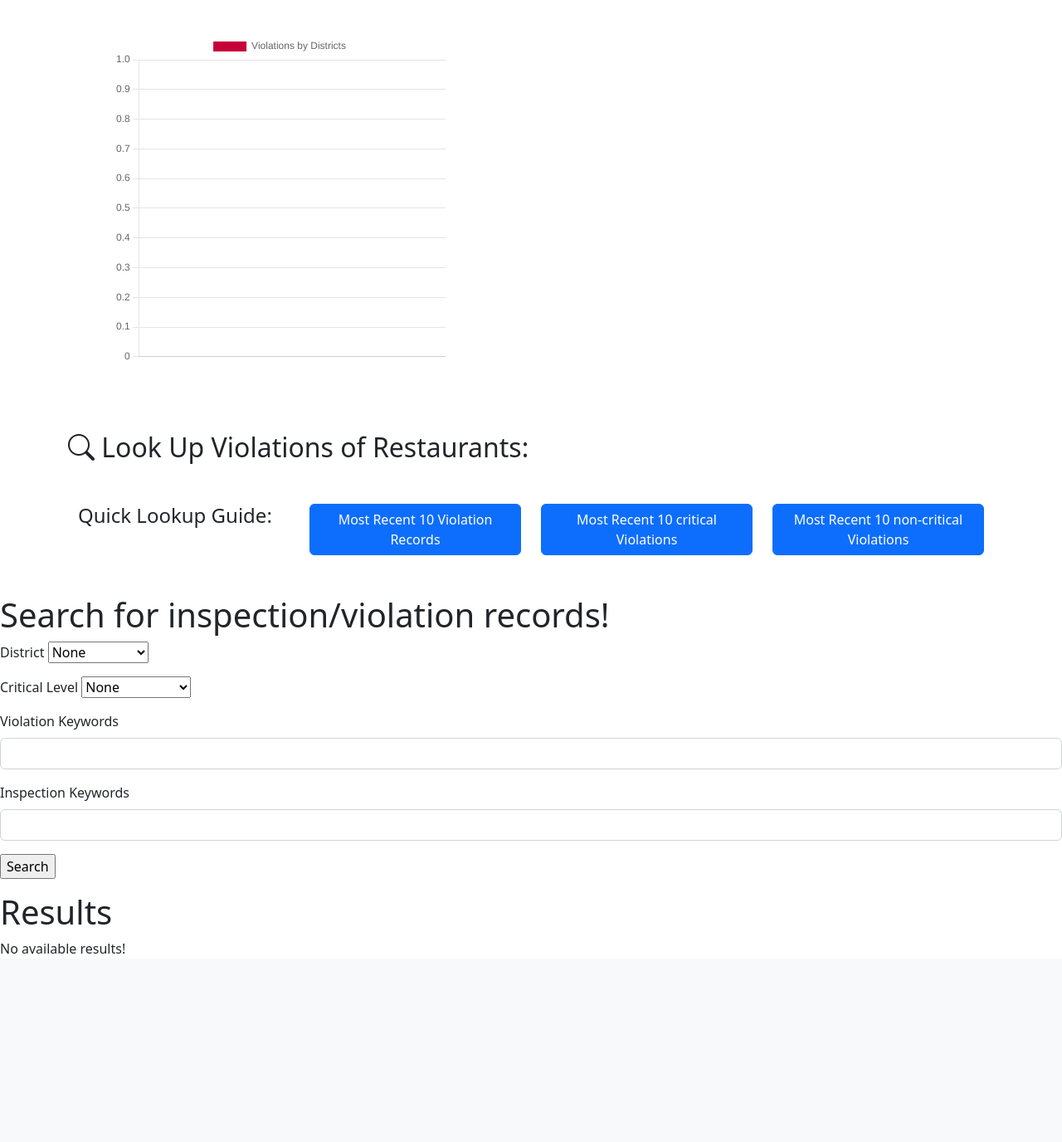
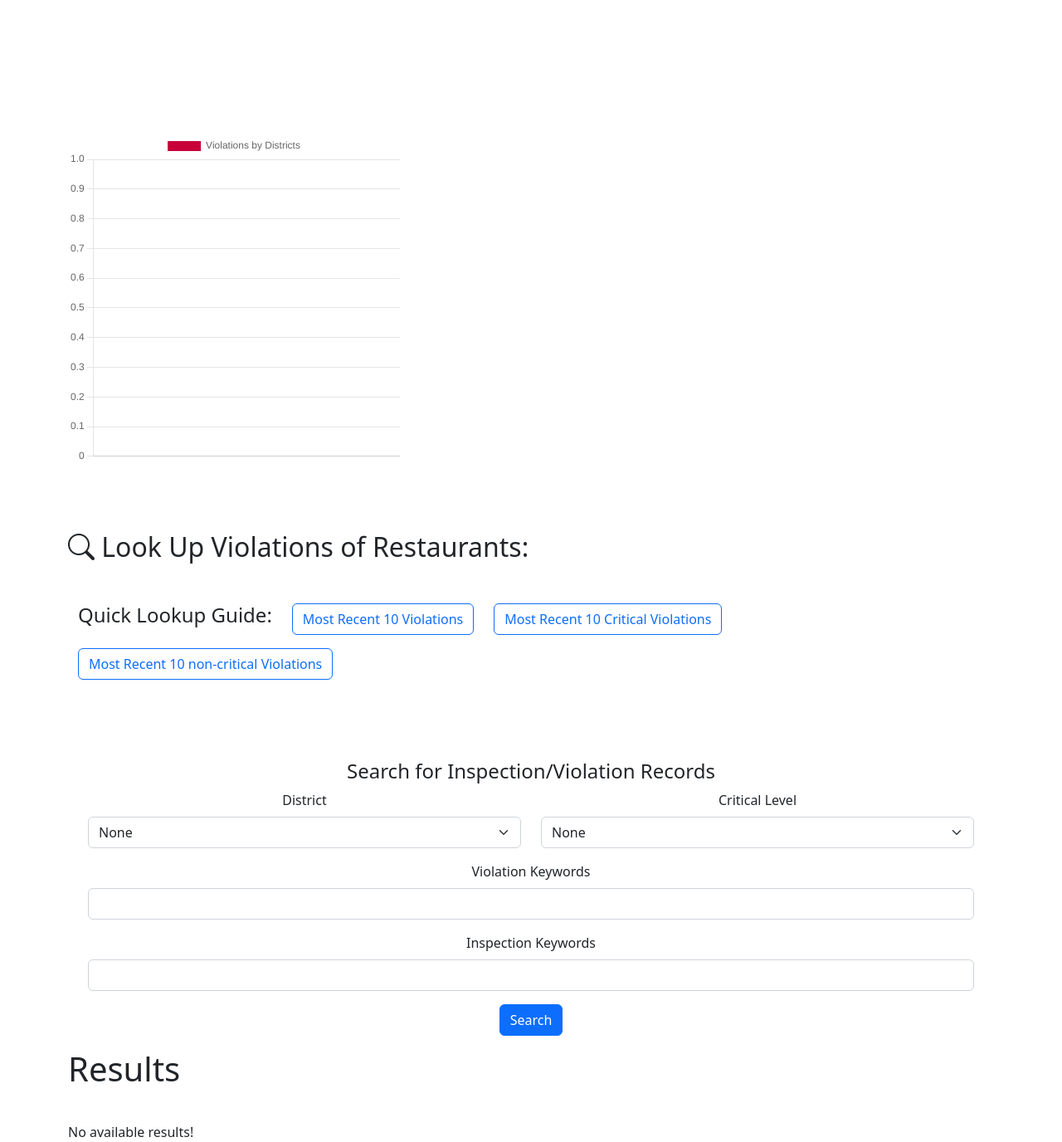
Before and after one commit to Xiaoyang-Song/NYC-Restaurant-Inspection-Database, a Flask app: template frontend/templates/functions/violations.html in a window 1280 px wide. Shown: the part 862-2238 px from the top of the page at 83% size. Before the commit the page ends 2011 px from the top, so only its background shows below. Run offline with Flask 2, Linux system fonts and the light colour scheme; the template is opened without the code that fills it, so the values that code supplies are empty; a map, chart or similar area stays blank; parts of the project's set-up code (start-up, migrations or seed data) failed here and were passed over.

Commit message:
violation page and restaurant page style update

```diff
--- a/frontend/functions.py
+++ b/frontend/functions.py
@@ -271,7 +271,6 @@ def violations():
             stats3[idx] = list(stats3[idx]) + [0]
     stats3 = sorted(stats3, key=lambda x: x[2]/x[1], reverse=True)
 
-    mostRestaurant_data = []
     data_qck = []
 
     result = []
@@ -364,7 +363,7 @@ def violations():
             result = sorted(result, key=lambda x: x[0], reverse=True)
 
     return render_template('functions/violations.html', stats=stats, stats2=stats2, stats3=stats3,
-                           data=data_qck, mostRestaurant_data=mostRestaurant_data, result=result)
+                           data=data_qck, result=result)
 
 
 @bp.before_app_request
--- a/frontend/static/my.css
+++ b/frontend/static/my.css
@@ -7,3 +7,9 @@
   padding-top: 20px;
   padding-bottom: 20px
 }
+
+.table-responsive {
+  max-height: 100px;
+  overflow: auto;
+  display:inline-block;
+}
--- a/frontend/templates/functions/violations.html
+++ b/frontend/templates/functions/violations.html
@@ -56,7 +56,7 @@
             <div class="row">
                 <div class="col">
                     <div>
-                        <canvas id="InspectTypeChart" width="400" height="400"></canvas>
+                        <canvas id="InspectTypeChart" width="500" height="500"></canvas>
                     </div>
                     {% block javascript %}
                     <script>
@@ -79,7 +79,11 @@
                                 'rgb(255, 195, 0)',
                                 'rgb(218, 247, 166)',
                                 'rgb(40, 116, 166 )',
+                                'rgb(66, 69, 156)',
+                                'rgb(66, 156, 107)',
                                 'rgb(23, 165, 137)',
+                                'rgb(132, 99, 230)',
+                                'rgb(177, 64, 147)',
                                 ],
                                 hoverOffset: 4
                             }]
@@ -124,7 +128,7 @@
             <div class="row">
                 <div class="col">
                     <div style="padding-left: 10%">
-                        <canvas id="ViolationCriticalChart" width="280" height="280"></canvas>
+                        <canvas id="ViolationCriticalChart" width="300" height="300"></canvas>
                     </div>
                     {% block javascript2 %}
                     <script>
@@ -185,7 +189,7 @@
             <!-- stats3 display -->
             <div class="row">
                 <div class="col">
-                    <div style="padding-left: 10%">
+                    <div>
                         <canvas id="ViolationDistrictChart" width="400" height="400"></canvas>
                     </div>
                     {% block javascript3 %}
@@ -259,51 +263,77 @@
             <div class="spacer"></div>
             <h2><i class="bi bi-search"></i> Look Up Violations of Restaurants:</h2>
             <div class="container">
+                <!-- quick lookup guide -->
                 <div class="row align-items-start">
                     <div class="halfspacer"></div>
-                    <div class="col">
+                    <div class="col-md-auto">
                         <h4>Quick Lookup Guide:</h4>
                     </div>
                     <!-- quick lookup buttons -->
-                    <div class="col">
+                    <div class="col-md-auto">
                         <form method="post">
-                            <button type="submit" class="btn btn-primary" value="Most Recent" name="btn_mostRecent">Most Recent 10 Violation Records</button>
+                            <button type="submit" class="btn btn-outline-primary"  value="Most Recent" name="btn_mostRecent">Most Recent 10 Violations</button>
                         </form>
                     </div>
-                    <div class="col">
+                    <div class="col-md-auto">
                         <form method="post">
-                            <button type="submit" class="btn btn-primary" value="Most Critical" name="btn_mostCritical">Most Recent 10 critical Violations</button>
+                            <button type="submit" class="btn btn-outline-primary"  value="Most Critical" name="btn_mostCritical">Most Recent 10 Critical Violations</button>
                         </form>
                     </div>
-                    <div class="col">
+                    <div class="col-md-auto">
                         <form method="post">
-                            <button type="submit" class="btn btn-primary" value="Most non-critical" name="btn_mostNonCritical">Most Recent 10 non-critical Violations</button>
+                            <button type="submit" class="btn btn-outline-primary"  value="Most non-critical" name="btn_mostNonCritical">Most Recent 10 non-critical Violations</button>
                         </form>
                     </div>
                 </div>
+                <div class="spacer"></div>
+                <div class="container bm-5 tm-5 text-center">
+                    <h4>Search for Inspection/Violation Records</h4>
+                    <form method="post" class="form">
+                        <div class="row mb-3">
+                            <div class="col">
+                            <label for="district" class="form-label">District</label>
+                            <select name="district" id="district" class="form-select">
+                                <option value="None">None</option>
+                                <option value="Manhattan">Manhattan</option>
+                                <option value="Bronx">Bronx</option>
+                                <option value="Queens">Queens</option>
+                                <option value="Brooklyn">Brooklyn</option>
+                                <option value="Staten Island">Staten Island</option>
+                            </select>
+                            </div>
+
+                            <div class="col">
+                            <label for="cflag" class="form-label">Critical Level</label>
+                            <select name="cflag" id="cflag" class="form-select">
+                                <option value="None">None</option>
+                                <option value="Not Critical">Not Critical</option>
+                                <option value="Critical">Critical</option>
+                                <option value="Not Applicable">Not Applicable</option>
+                            </select>
+                            </div>
+                        </div>
+                        <div class="mb-3">
+                            <label for="vio_keyword" class="form-label">Violation Keywords</label>
+                            <input type="vio_keyword" name="vio_keyword" id="vio_keyword" class="form-control"/>
+                        </div>
+
+                        <div class="mb-3">
+                            <label for="ins_keyword" class="form-label">Inspection Keywords</label>
+                            <input type="ins_keyword" name="ins_keyword" id="ins_keyword" class="form-control"/>
+                        </div>
+                        <button type="submit"  name='violationsearch' value="Search" class="btn btn-primary" >Search</button>
+                    </form>
+                </div>
+
             </div>
         </div>
 
-        <div class="container">
-            <table class="table">
-                {%if mostRestaurant_data%}
-                <tr>
-                    <th>Restaurant ID</th>
-                    <th>Name</th>
-                    <th>Violation Count</th>
-                </tr>
-                {%endif%} {% for n in mostRestaurant_data %}
-                <tr>
-                    <td>{{n[0]}}</td>
-                    <td><a href="{{ url_for('functions.page', rid=n[0]) }}">{{n[1]}}</a></td>
-                    <td>{{n[2]}}</td>
-                </tr>
-                {% endfor %}
-            </table>
-        </div>
+        <div class="container bm-5 tm-5">
+            <h1>Results</h1>
 
             <div class="container">
-            <table class="table">
+                <table class="table table-hover">
                     {%if data%}
                     <tr>
                         <th>Restaurant ID</th>
@@ -326,47 +356,8 @@
                 </table>
             </div>
 
-
-        <h1>{% block title %}Search for inspection/violation records!{% endblock %}</h1>
-        <form method="post">
-        <div class="mb-3">
-        <label for="district">District</label>
-        <select name="district" id="district">
-            <option value="None">None</option>
-            <option value="Manhattan">Manhattan</option>
-            <option value="Bronx">Bronx</option>
-            <option value="Queens">Queens</option>
-            <option value="Brooklyn">Brooklyn</option>
-            <option value="Staten Island">Staten Island</option>
-        </select>
-        </div>
-
-        <div class="mb-3">
-        <label for="cflag">Critical Level</label>
-        <select name="cflag" id="cflag">
-            <option value="None">None</option>
-            <option value="Not Critical">Not Critical</option>
-            <option value="Critical">Critical</option>
-            <option value="Not Applicable">Not Applicable</option>
-        </select>
-        </div>
-
-
-        <div class="mb-3">
-            <label for="vio_keyword" class="form-label">Violation Keywords</label>
-            <input type="vio_keyword" name="vio_keyword" id="vio_keyword" class="form-control"/>
-        </div>
-
-        <div class="mb-3">
-            <label for="ins_keyword" class="form-label">Inspection Keywords</label>
-            <input type="ins_keyword" name="ins_keyword" id="ins_keyword" class="form-control"/>
-        </div>
-
-
-      <input type="submit"  name='violationsearch' value="Search" />
-        </form>
-        <h1>Results</h1>
-        <table>
+            <div class="container">
+                <table class="table table-hover">
                 {%if result%}
                 <tr>
                     <th>Inspection Date</th>
@@ -376,8 +367,6 @@
                     <th>Violation Description</th>
                     <th>Critical Flag</th>
                 </tr>
-        {%else%}
-        <div>No available results!</div>
                 {%endif%} {% for n in result %}
                 <tr>
                     <td>{{n[0]}}</td>
@@ -389,5 +378,10 @@
                 </tr>
                 {% endfor %}
                 </table>
+            </div>
+            {%if not result and not data%}
+            <div>No available results!</div>
+            {%endif%}
+        </div>
     </body>
 </html>
```
Also changed, not shown: frontend/templates/functions/restaurants.html (+28 -33 lines). Lines whose indentation alone changed are shown as unchanged.
